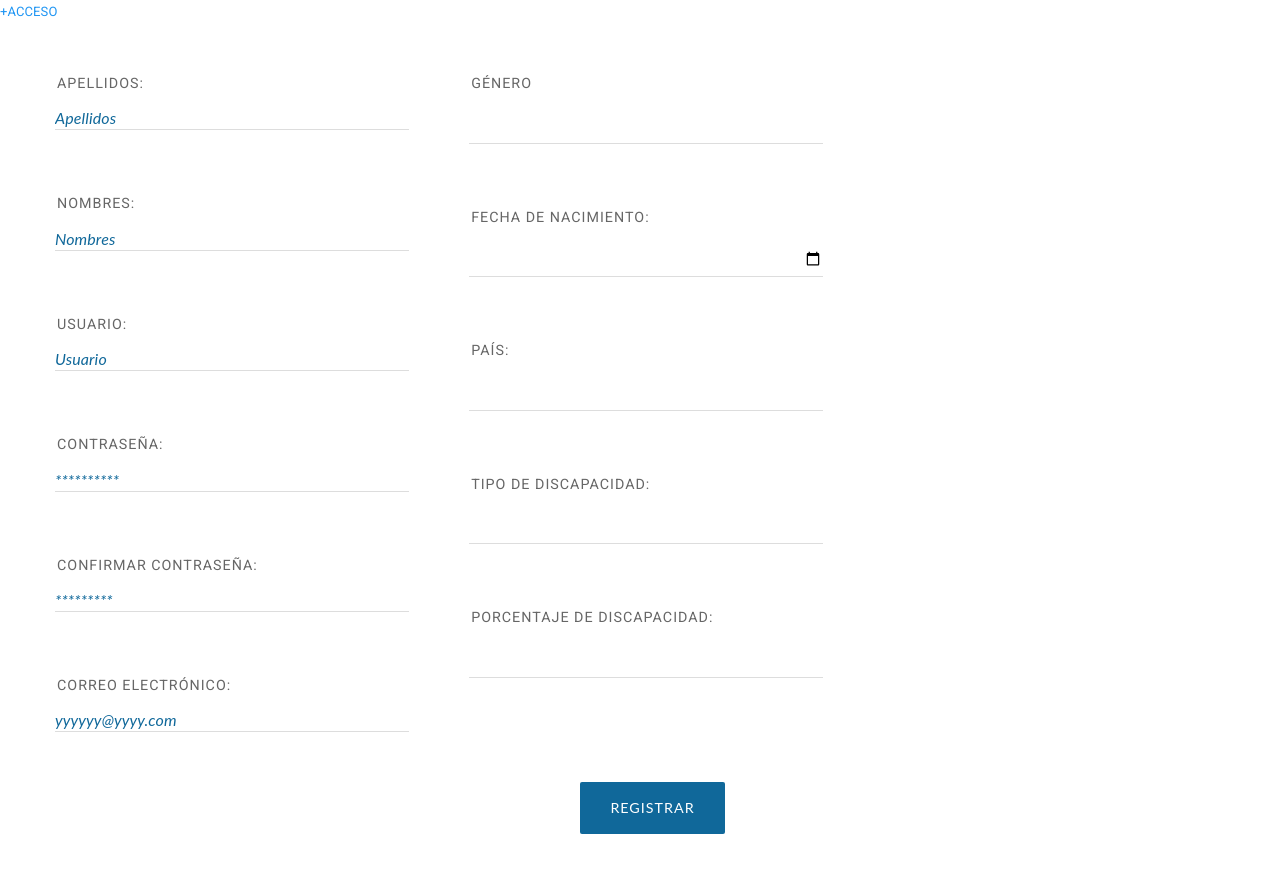
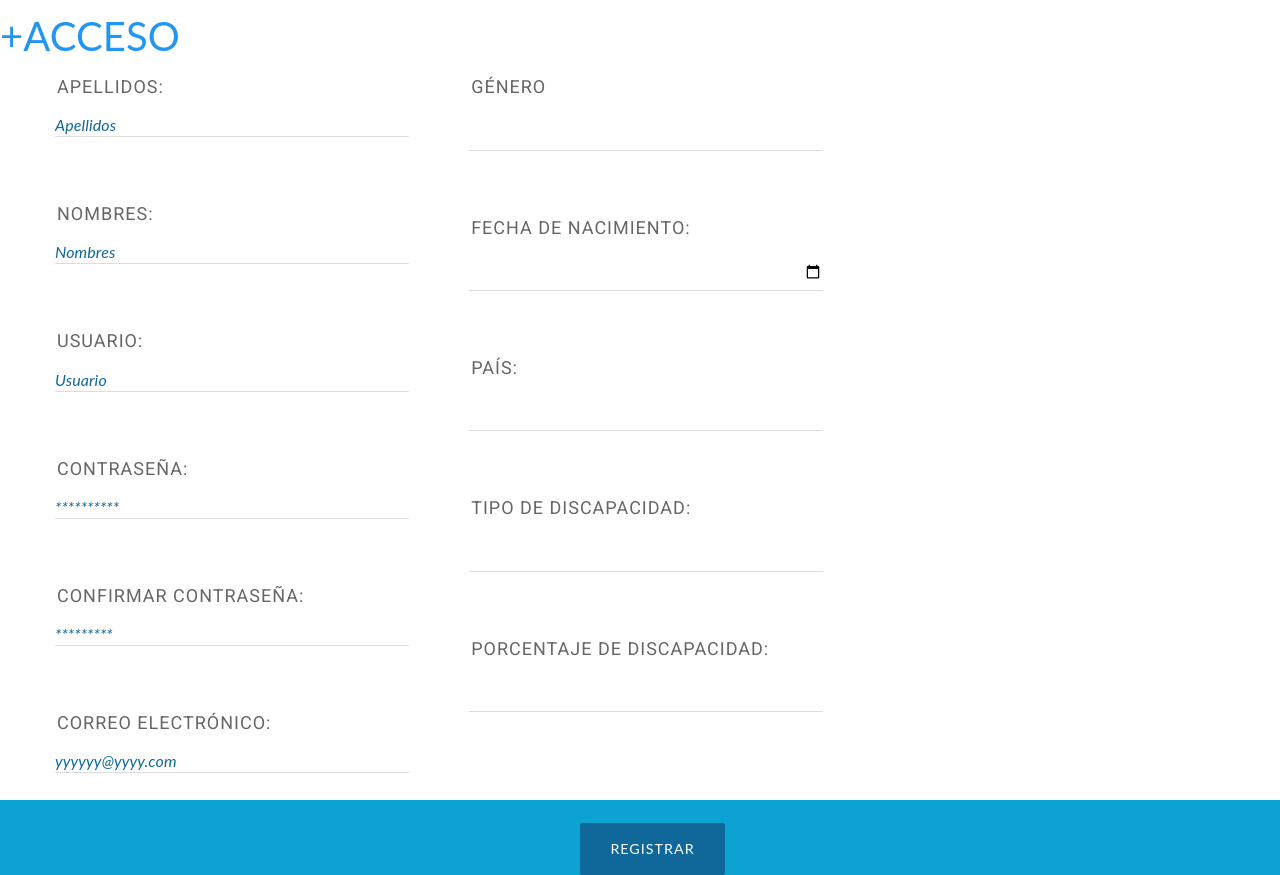
Before and after one commit to cccastro09/mas-acceso, a PHP site: page /registro.html in a window 1280 px wide. Before the commit the page ends 834 px from the top, so only its background shows below. Run offline with PHP 8.4, Linux system fonts and the light colour scheme.

Commit message:
Update login.css

```diff
--- a/css/login.css
+++ b/css/login.css
@@ -1,17 +1,17 @@
-
-/*-------------------------------*/
 html,
 body {
   height: 100%;
   width: 100%;
 	margin: 0;
+	 background: #0ca3d2;
 }
-body {
-  font-family: 'Merriweather', 'Helvetica Neue', Arial, sans-serif;
-	font: 13px/20px 'Lucida Grande', Tahoma, Verdana, sans-serif;
-  color: #404040;
-  background: #0ca3d2;
+
+a {
+	font-size: 40px;
+	color: #fff;
+	font-family: 'Lato', Calibri, Arial, sans-serif;
 }
+
 
 .span_2_of_2 {
 	width: 100%;
@@ -25,7 +25,7 @@
 	font-size: 16px;
 }
 
-.form-control
+.formulario-control
 {
   border: 1px solid #DBE1EB;
   font-size: 18px;
@@ -39,15 +39,11 @@
   -webkit-border-radius: 4px;
   -o-border-radius: 4px;
   background: #FFFFFF;
-  background: linear-gradient(left, #FFFFFF, #F7F9FA);
-  background: -moz-linear-gradient(left, #FFFFFF, #F7F9FA);
-  background: -webkit-linear-gradient(left, #FFFFFF, #F7F9FA);
-  background: -o-linear-gradient(left, #FFFFFF, #F7F9FA);
   color: #8DC2FF;
   border: 4px solid;
   }
 
-.form-control:focus
+.formulario-control:focus
 {
   color: #2E3133;
   border-color: #FBFFAD;
@@ -83,6 +79,7 @@
 }
 
 /*--------------------------------------------------*/
+
 /*-------------------------------------------------*/
 
 label {
@@ -124,6 +121,12 @@
 /****************************************/
 .form-registro {
 	position: relative;
+
+}
+
+.form-login {
+	 position: relative; /* podría ser relative */
+	margin:0 auto;
 }
 
 /* Clearfix hack by Nicolas Gallagher: http://nicolasgallagher.com/micro-clearfix-hack/ */
@@ -145,7 +148,7 @@
 .form-registro label {
 	display: block;
 	padding: 40px 5px 5px 2px;
-	font-size: 1.1em;
+	font-size: 18px;
 	text-transform: uppercase;
 	letter-spacing: 1px;
 	cursor: pointer;
```
